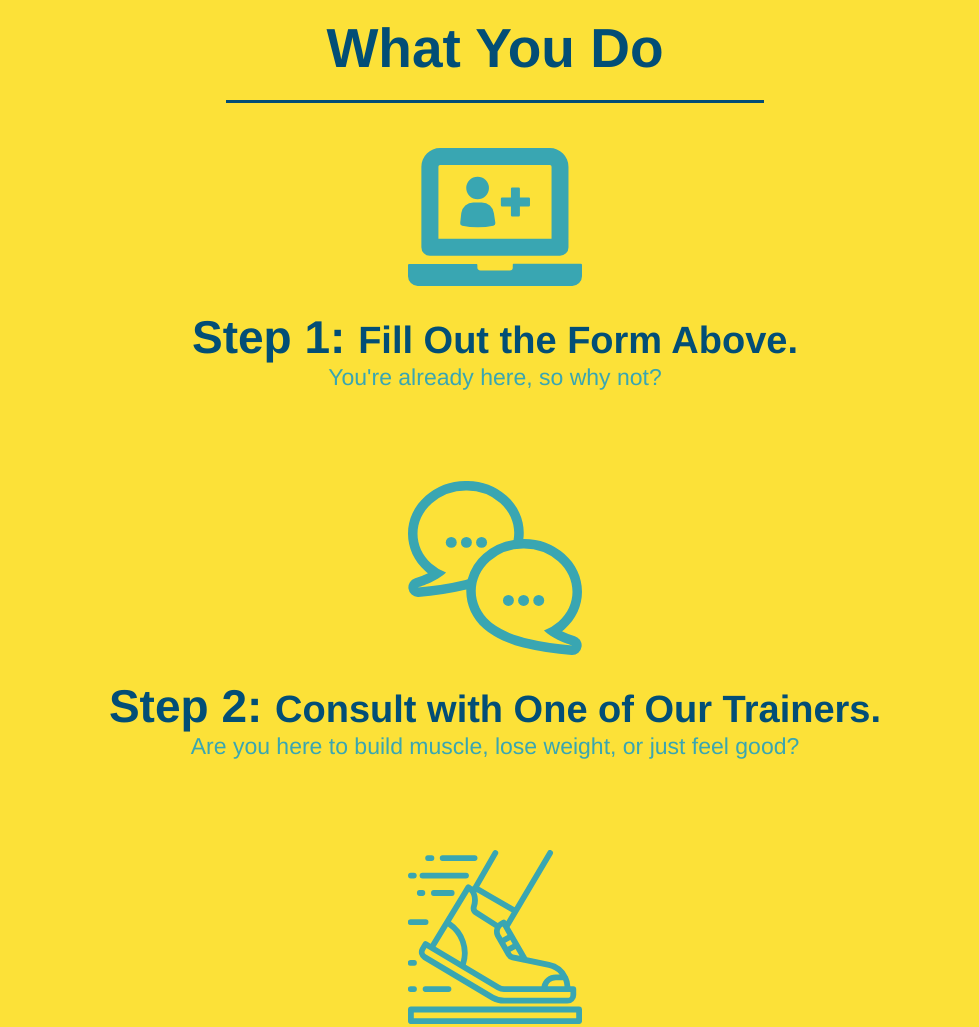
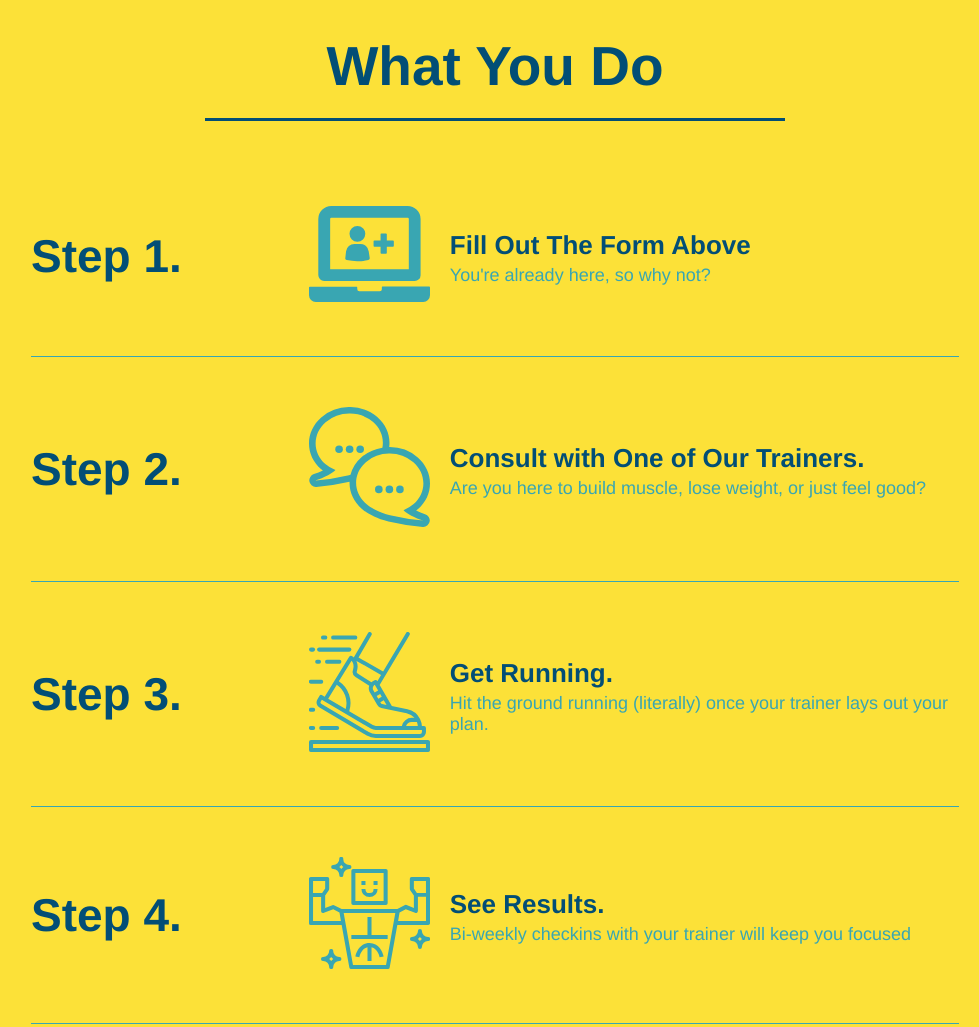
Before and after one commit to BillieH88/run-buddy, a plain HTML site: page index.html in a window 1280 px wide. Shown: the part 1140-2167 px from the top of the page, without its empty margins (145-1124 px from the left). Drawn offline with Linux system fonts and the light colour scheme.

Commit message:
add flexbox to the steps

```diff
--- a/assets/css/style.css
+++ b/assets/css/style.css
@@ -133,9 +133,6 @@ font-size: 55px;
     font-size: 16px;
 }
 /* HERO STYLES END*/
-.intro {
-    text-align: center;
-}
 
 
  .intro p {
@@ -144,45 +141,70 @@ font-size: 55px;
      width: 80%;
      font-size: 20px;
      margin: 0 auto;
+     text-align: center
  }
 
  .steps  {
-    text-align: center;
     background: #fce138;
 }
 
-.steps div {
-    margin-bottom: 80px;
+.step {
+  margin: 50px auto;
+  padding-bottom: 50px;
+  width: 80%;
+  border-bottom: 1px solid #39a6b2;
+  display: flex;
+  flex-wrap: wrap;
+  align-items: center;
+  justify-content: space-between;
+}
+
+  .step-info {
+    flex: 2 70%;
+    display: flex;
+    flex-wrap: wrap;
+    align-items: center;
   }
 
-  .steps img {
-    width: 15%;
-    margin: 10px 0;
+  .step-text {
+    flex: 12;
   }
 
-  .steps h3 {
+  .step-img img {
+    max-width: 100%;
+  }
+
+  .step-img {
+    flex: 1 12%;
+    margin-right: 20px;
+  }
+
+  .step h3 {
     color: #024e76;
     font-size: 46px;
-    margin-top: 10px;
+    flex:1 30%;
   }
 
-  .steps p {
+  .step-text p {
     color: #39a6b2;
-    font-size: 23px;
+    font-size: 18px;
   }
 
-  .steps span {
-    font-size: 38px;
+  .step-text h4 {
+    font-size: 26px;
+    line-height: 1.5;
+    color: #024e76;
   }
-
 
 .section-title {
     font-size: 55px;
     color: #024e76;
-    margin-bottom: 35px;
-    padding: 0 100px 20px 100px;
-    display: inline-block;
     border-bottom: 3px solid;
+    padding-bottom: 20px;
+    text-align: center;
+    margin: 0 auto 35px auto;
+    width: 50%;
+
   }
 
   .primary-border {
@@ -193,9 +215,7 @@ font-size: 55px;
     border-color: #39a6b2;
   }
 
-  .trainers {
-    text-align: center;
-  }
+
 
   .trainer {
     width: 900px;
@@ -250,7 +270,6 @@ font-size: 55px;
   }
 
   .contact {
-    text-align: center;
     background: #024e76;
   }
 
@@ -314,3 +333,6 @@ font-size: 55px;
  footer a {
      color: #024e76;
  }
+ .flex-row {
+  display: flex;
+}
--- a/index.html
+++ b/index.html
@@ -69,39 +69,71 @@
    <!--end Hero-->
   <!--"What we do" section-->
      <section id="what-we-do" class="intro">
-      <h2 class="section-title primary-border">What We Do</h2>
+      <div class="flex-row">
+      <h2 class="section-title primary-border">What We Do</h2></div>
+     <<div class="flex-row">
       <p>
         butcher selfies chambray shabby chic gentrify readymade yr Echo Park XOXO Tumblr normcore Banksy direct trade Blue Bottle chillwave you probably haven't heard of them single-origin coffee Vice fanny pack fixie Odd Future Austin fingerstache pickled twee synth Wes Anderson Thundercats viral bitters flannel meggings narwhal Marfa Schlitz sustainable Intelligentsia umami deep v craft
-      </p>
+      </p></div>
      </section>
   <!--"what you do" section-->
     <section id="what-you-do" class="steps" >
-      <h2 class="section-title secondary-border">What You Do</h2>
-      <div>
-        <!--insert the img element-->
+      <div class="flex-row">
+      <h2 class="section-title secondary-border">What You Do</h2></div>
+      <div class="step">
+        <h3>Step 1.</h3>
+        <div class="step-info">
+          <div class="step-img">
             <img src="./assets/images/step-1.svg" alt="" />
-        <h3>Step 1: <span>Fill Out the Form Above.</span></h3>
+          </div>
+          <div class="step-text">
+            <h4>Fill Out The Form Above</h4>
             <p>You're already here, so why not?</p>
           </div>
+        </div>
+      </div>
       <div>
+           <div class="step">
+          <h3>Step 2.</h3>
+          <div class="step-info">
+            <div class="step-img">
               <img src="./assets/images/step-2.svg" alt="" />
-        <h3>Step 2: <span>Consult with One of Our Trainers.</span></h3>
+            </div>
+            <div class="step-text">
+              <h4>Consult with One of Our Trainers.</h4>
               <p>Are you here to build muscle, lose weight, or just feel good?</p>
             </div>
-      <div>
+          </div>
+        </div>
+        <div class="step">
+          <h3>Step 3.</h3>
+          <div class="step-info">
+            <div class="step-img">
               <img src="./assets/images/step-3.svg" alt="" />
-        <h3>Step 3: <span>Get Running.</span></h3>
+            </div>
+            <div class="step-text">
+              <h4>Get Running.</h4>
               <p>Hit the ground running (literally) once your trainer lays out your plan.</p>
             </div>
-      <div>
+          </div>
+        </div>
+           <div class="step">
+          <h3>Step 4.</h3>
+          <div class="step-info">
+            <div class="step-img">
               <img src="./assets/images/step-4.svg" alt="" />
-        <h3>Step 4: <span>See Results.</span></h3>
+            </div>
+            <div class="step-text">
+              <h4>See Results.</h4>
               <p>Bi-weekly checkins with your trainer will keep you focused</p>
+            </div>
+          </div>
         </div>
     </section>
   <!--"meet the trainers" section-->
   <section id="your-trainers" class="trainers">
-    <h2 class="section-title primary-border">Meet the Trainers</h2>
+    <div class="flex-row">
+    <h2 class="section-title primary-border">Meet the Trainers</h2></div>
     <article class="trainer">
       <img src="./assets/images/trainer-1.jpg" alt="Arron Stephens in his workout clothes, ready to pump iron" />
       <div class="trainer-bio text-left">
@@ -140,8 +172,9 @@
   </section>
   <!--"reach out" section-->
       <section id="reach-out" class="contact">
+        <div class="flex-row">
         <h2 class="section-title secondary-border">
-            Reach Out</h2>
+            Reach Out</h2></div>
           <div class="contact-info">
             <iframe src="https://www.google.com/maps/embed?pb=!1m18!1m12!1m3!1d2889.871391831001!2d-79.55067838450431!3d43.588395079123586!2m3!1f0!2f0!3f0!3m2!1i1024!2i768!4f13.1!3m3!1m2!1s0x882b48655a04ba0f%3A0x1ca73bd5408621fa!2s1515%20Lakeshore%20Rd%20E%2C%20Mississauga%2C%20ON%20L5E%203E3!5e0!3m2!1sen!2sca!4v1614653032334!5m2!1sen!2sca" width="400" height="400" style="border:0;" allowfullscreen="" >
              </iframe>
```
Lines whose indentation alone changed are shown as unchanged.
